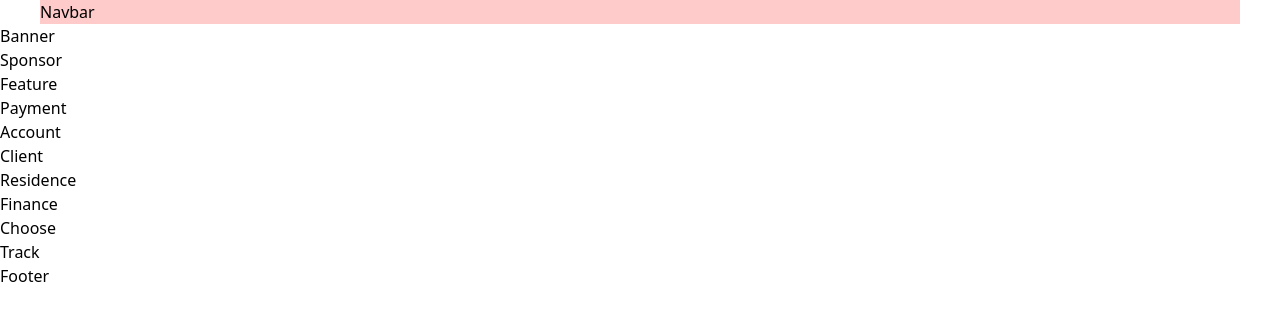
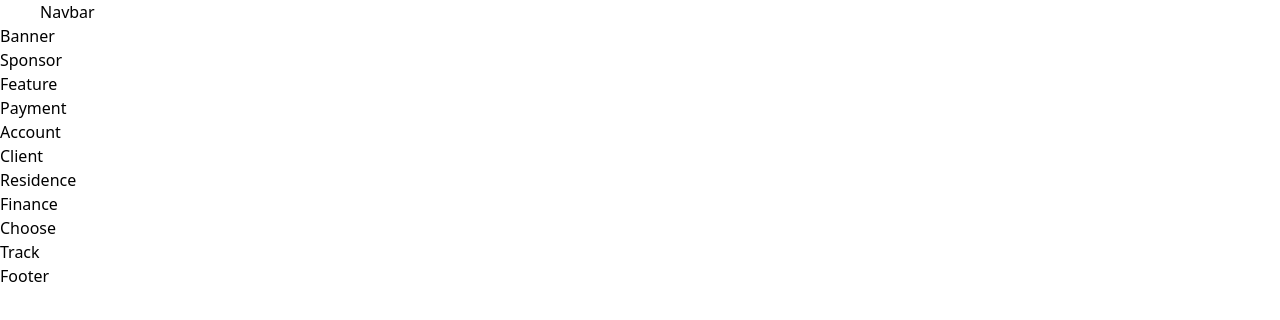
Before and after one commit to amitroy4/bwfc2202, a React (Create React App) app: page / in a window 1280 px wide. Shown: the top 320 px of the page. Built offline with nearby package versions, Linux system fonts and the light colour scheme.

Commit message:
container color remove

```diff
--- a/src/layout/Container.js
+++ b/src/layout/Container.js
@@ -2,7 +2,7 @@ import React from 'react'
 
 const Container = (props) => {
     return (
-        <div className=' max-w-container mx-auto bg-red-200'>{props.children}</div>
+        <div className=' max-w-container mx-auto'>{props.children}</div>
     )
 }
 
```
